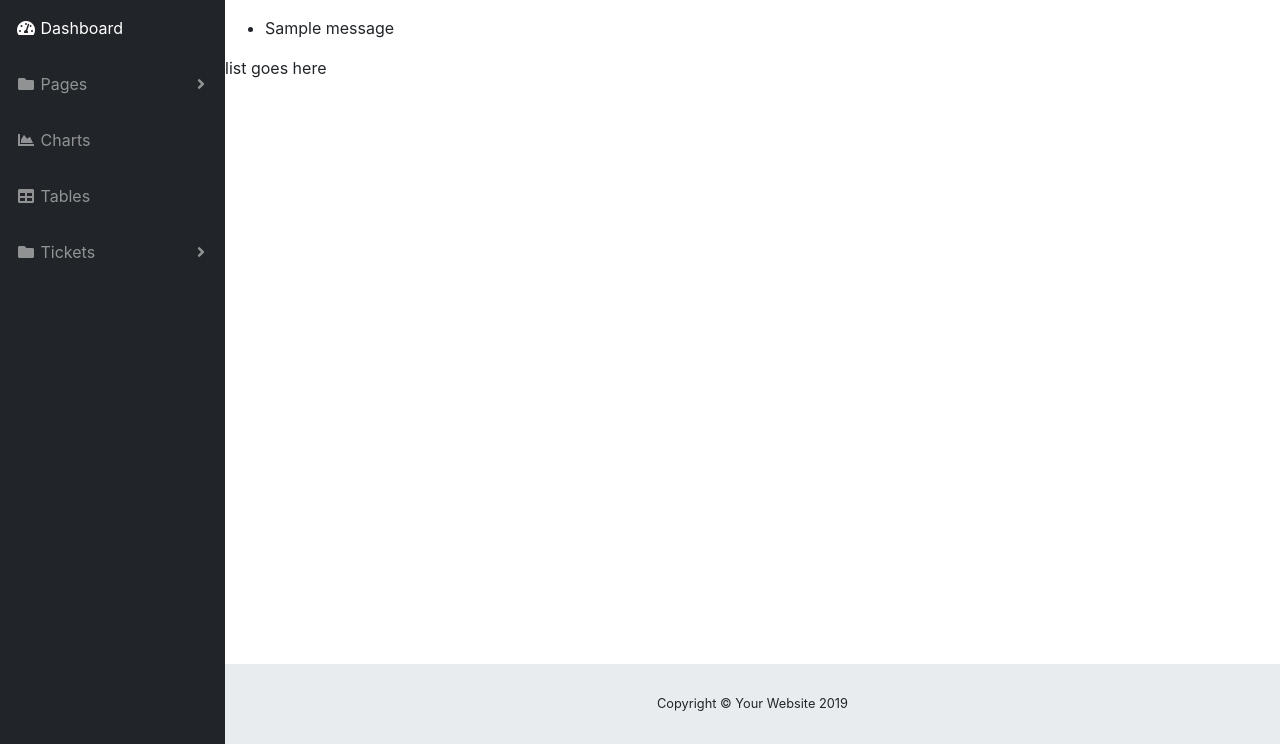
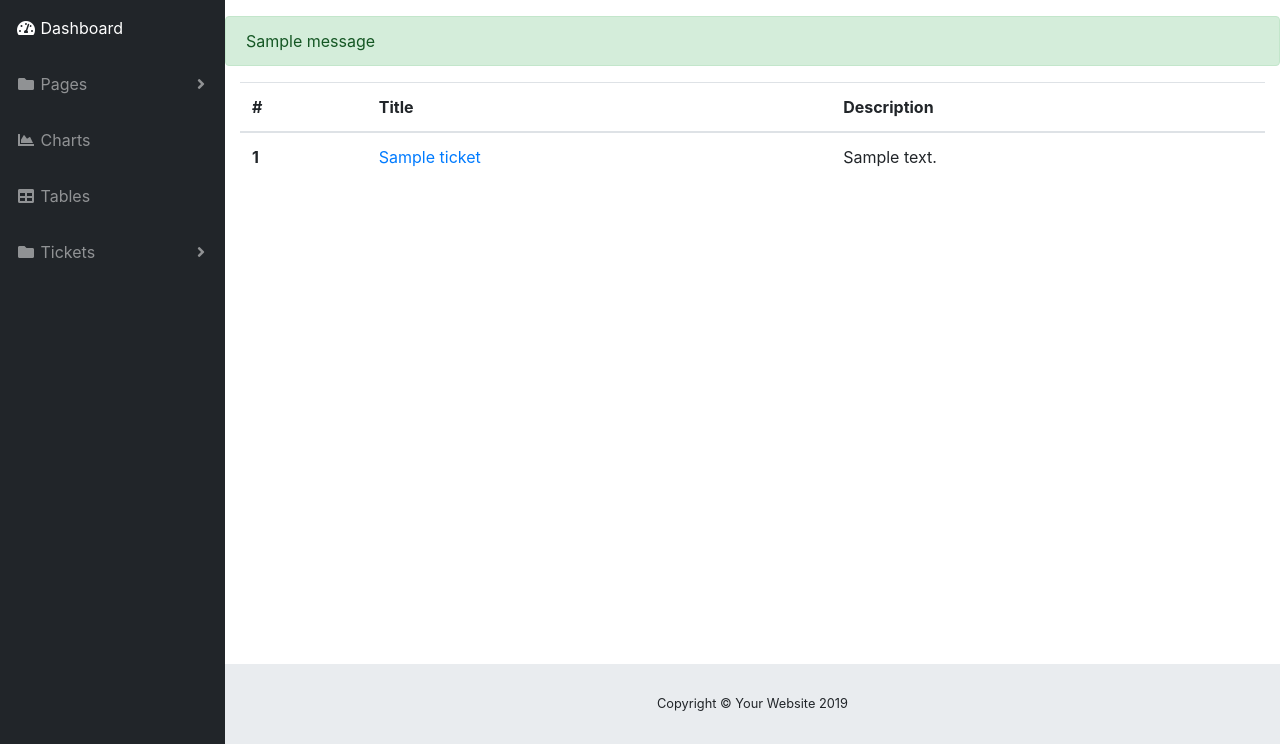
Before and after one commit to m-henderson/RTask, a Flask app: page /dashboard/tickets in a window 1280 px wide. Shown: the part 74-818 px from the top of the page. Run offline with Flask 2, Linux system fonts and the light colour scheme; tables that the repository leaves empty hold one stand-in row (values such as "Sample post"); one stand-in notice (Sample message) is shown; parts of the project's set-up code (start-up, migrations or seed data) failed here and were passed over; some libraries are stand-ins or nearby versions.

Commit message:
edit and view tickets

```diff
--- a/app.py
+++ b/app.py
@@ -12,6 +12,7 @@ from flask import render_template
 from flask import session
 from flask import url_for
 from flask import request
+from flask import flash
 from authlib.flask.client import OAuth
 from six.moves.urllib.parse import urlencode
 from models.ticket import Ticket
@@ -110,8 +111,15 @@ def ticket():
 
 @app.route('/dashboard/tickets', methods=['GET'])
 def ticket_list():
+    # get list of tickets
+    tickets = getTickets()
 
-    return render_template('/dashboard/tickets/index.html')
+    return render_template('/dashboard/tickets/index.html', tickets=tickets)
+
+@app.route('/dashboard/tickets/<int:ticket_id>', methods=['GET'])
+def get_ticket(ticket_id):
+    ticket = g.db.query(Ticket).get(ticket_id)
+    return render_template('/dashboard/tickets/view.html', ticket=ticket)
 
 @app.before_request
 def before_req():
@@ -125,6 +133,12 @@ def after_req(resp):
         pass
     return resp
 
+def getTickets():
+    tickets = g.db.query(Ticket).all()
+    for ticket in tickets:
+        print(ticket.description)
+    return tickets
+
 
 if __name__ == '__main__':
     db.create_all()
--- a/static/style.css
+++ b/static/style.css
@@ -20,3 +20,7 @@ form {
     margin: 0 auto;
     padding: 10px;
 }
+
+.ticket {
+    border-radius: 1px solid black;
+}
--- a/templates/dashboard/base.html
+++ b/templates/dashboard/base.html
@@ -13,7 +13,7 @@
     <!-- Custom styles for this template-->
     <link href="{{ url_for('static', filename='css/sb-admin.css') }}" rel="stylesheet">
 
-    <link href="{{ url_for('static', filename='style.css')}}" rel="stylesheet">
+    <link href="{{ url_for('static', filename='style.css') }}" rel="stylesheet">
 
     <title>{% block title %}{% endblock %} - My Webpage</title>
     {% endblock %}
@@ -131,6 +131,7 @@
                       <span>Tickets</span>
                     </a>
                     <div class="dropdown-menu" aria-labelledby="pagesDropdown">
+                      <a class="dropdown-item" href="/dashboard/tickets">List</a>
                       <a class="dropdown-item" href="/dashboard/tickets/new">New</a>
                       <a class="dropdown-item" href="/dashboard/tickets/search">Search</a>
                       <a class="dropdown-item" href="forgot-password.html">Open</a>
@@ -145,15 +146,17 @@
     <div id="content">
         {% with messages = get_flashed_messages() %}
           {% if messages %}
-            <ul class=flashes>
+            <div class="alert alert-success"> <!-- Use flask flask filtering fro dif types of messages -->
             {% for message in messages %}
-              <li>{{ message }}</li>
+              {{ message }}
             {% endfor %}
-            </ul>
+            </div>
           {% endif %}
         {% endwith %}
-        {% block content %}
-        {% endblock %}
+        <div class="container">
+          {% block content %}
+          {% endblock %}
+        </div>
     </div>
 
      <!-- Sticky Footer -->
--- a/templates/dashboard/tickets/index.html
+++ b/templates/dashboard/tickets/index.html
@@ -1,4 +1,26 @@
 {% extends "dashboard/base.html" %}
 {% block content %}
-<p>list goes here</p>
+    <table class="table">
+        <thead>
+          <tr>
+            <th scope="col">#</th>
+            <th scope="col">Title</th>
+            <th scope="col">Description</th>
+          </tr>
+        </thead>
+        <tbody>
+            {% for ticket in tickets %}
+            <tr>
+                <th scope="row">{{ticket.id}}</th>
+                <td>
+                    <a href="{{ '/dashboard/tickets/%s'%ticket.id }}">{{ticket.title}}</a>
+                </td>
+                <td>{{ticket.description}}</td>
+            </tr>
+            {% endfor %}
+        </tbody>
+      </table>
 {% endblock %}
+
+
+<a href="{{ '/view_assessment_result/%s'%a.id }}">{{ a.id }}</a>
```
Also changed, not shown: templates/dashboard/tickets/view.html (added, +13 -0 lines), models/ticket.py (line endings or trailing spaces).
